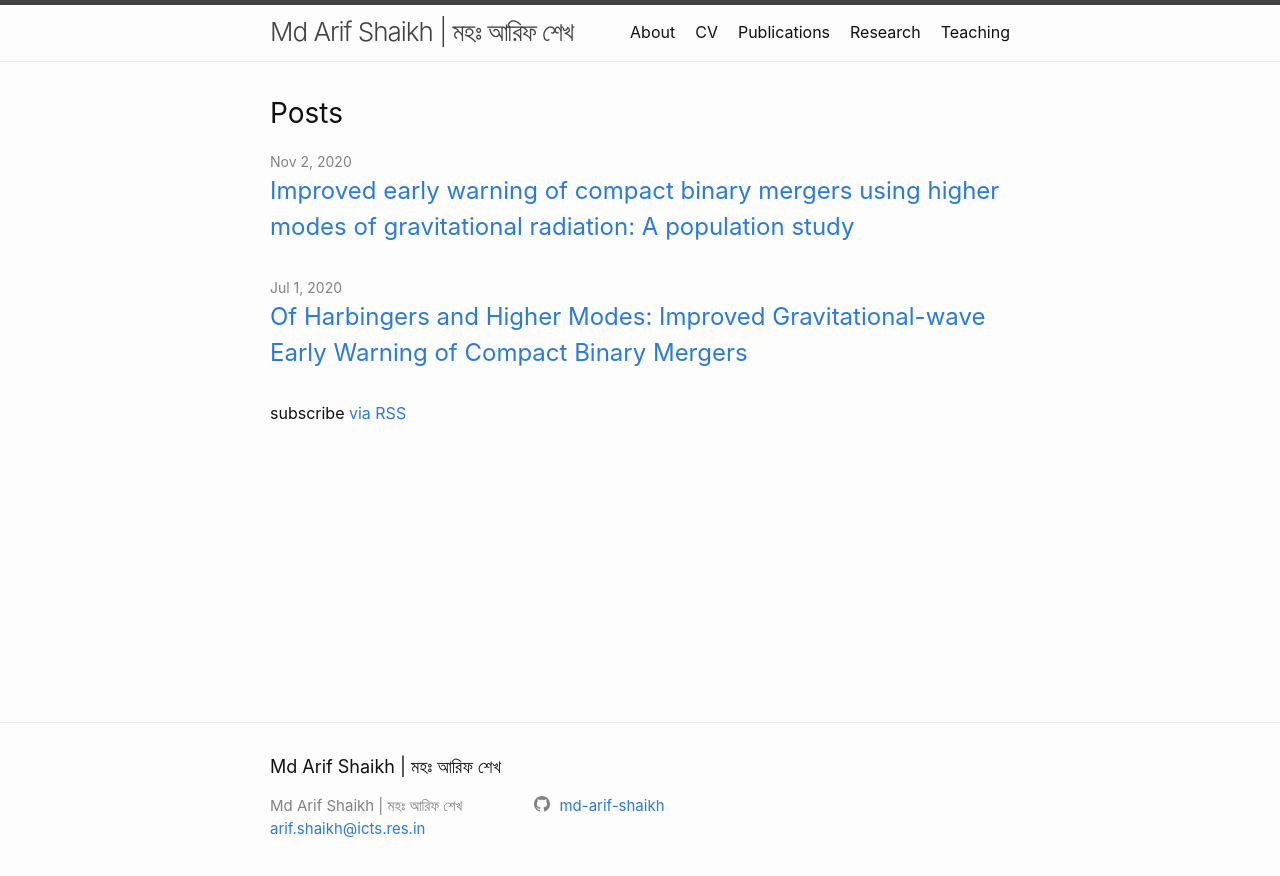
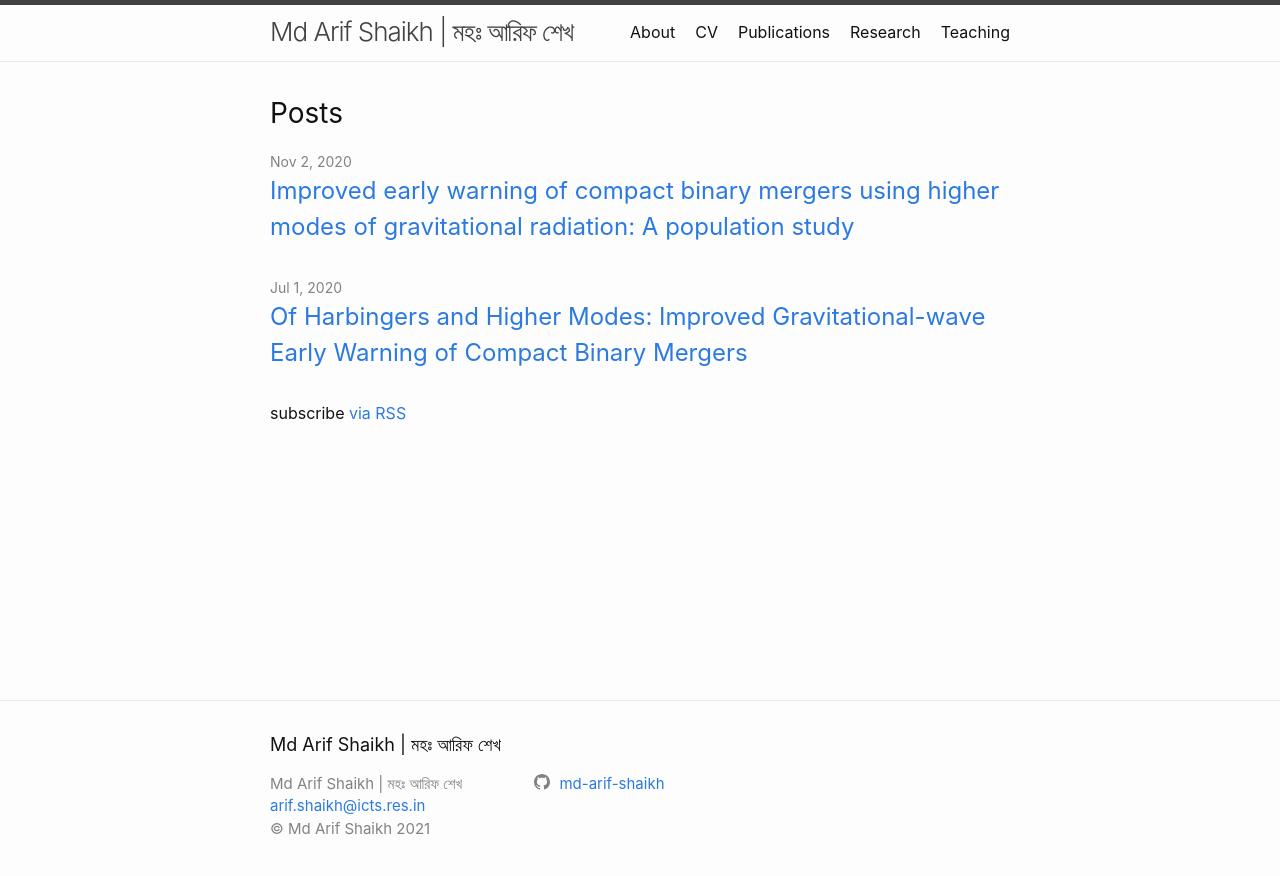
Before and after one commit to md-arif-shaikh/md-arif-shaikh.github.io, a Jekyll site: the page built from index.md, in a window 1280 px wide. Shown: the top 876 px of the page. Built offline with Jekyll 4.4.1, drawn with Linux system fonts in a browser that asks for light colours.

Commit message:
add copyright

```diff
--- a/_config.yml
+++ b/_config.yml
@@ -20,7 +20,7 @@ baseurl: "" # the subpath of your site, e.g. /blog
 url: "https://md-arif-shaikh.github.io" # the base hostname & protocol for your site, e.g. http://example.com
 # twitter_username: jekyllrb
 github_username:  md-arif-shaikh
-
+copyright: Md Arif Shaikh
 # Build settings
 markdown: kramdown
 # theme: minima
--- a/_includes/footer.html
+++ b/_includes/footer.html
@@ -10,14 +10,21 @@
         <ul class="contact-list">
           <li class="p-name">
             {%- if site.author -%}
-              {{ site.author | escape }}
+            {{ site.author | escape }}
             {%- else -%}
-              {{ site.title | escape }}
+            {{ site.title | escape }}
             {%- endif -%}
-            </li>
-            {%- if site.email -%}
-            <li><a class="u-email" href="mailto:{{ site.email }}">{{ site.email }}</a></li>
-            {%- endif -%}
+          </li>
+          {%- if site.email -%}
+          <li>
+	    <a class="u-email" href="mailto:{{ site.email }}">{{ site.email }}</a>
+	  </li>
+          {%- endif -%}
+	  {%- if site.copyright -%}
+          <li>
+	    &copy; {{ site.copyright}} {{"now" | date: '%Y' }}
+	  </li>
+          {%- endif -%}
         </ul>
       </div>
 
```
